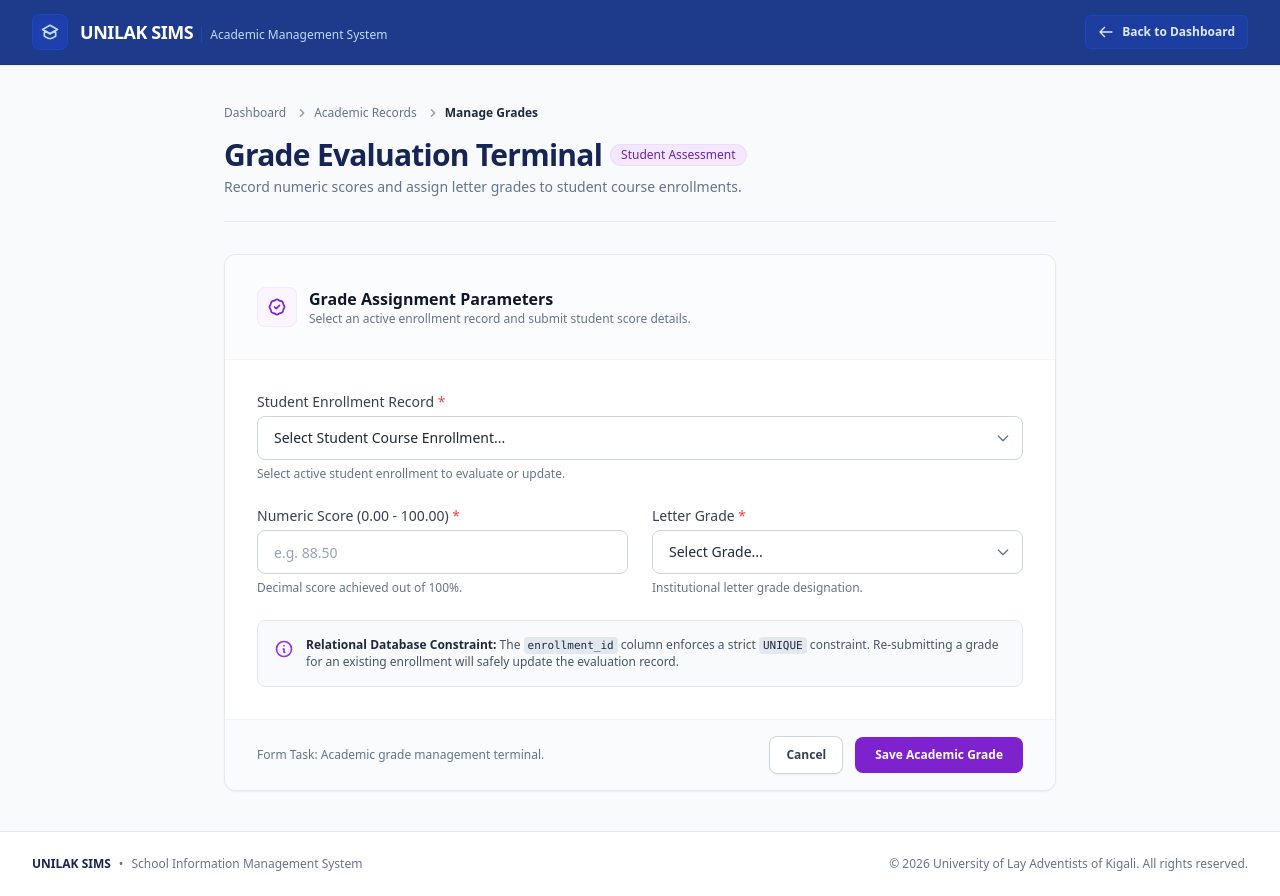
After one commit to Manzikevin/Database-Adminstaration-Assignment, a PHP site: page /manage_grades.php in a window 1280 px wide. The commit adds this page. Run offline with PHP 8.4, Linux system fonts and the light colour scheme; tables that the repository leaves empty hold one stand-in row (values such as "Sample post"); some libraries are stand-ins or nearby versions.

Commit message:
Created manage Grades Form

```diff
--- /dev/null
+++ b/manage_grades.php
@@ -0,0 +1,287 @@
+<?php
+require_once 'config.php';
+
+$feedback = null;
+
+// Handle Form Submission
+if ($_SERVER['REQUEST_METHOD'] === 'POST') {
+    $enrollment_id = filter_var($_POST['enrollment_id'] ?? null, FILTER_VALIDATE_INT);
+    $numeric_score = filter_var($_POST['numeric_score'] ?? null, FILTER_VALIDATE_FLOAT);
+    $letter_grade  = strtoupper(trim($_POST['letter_grade'] ?? ''));
+
+    if ($enrollment_id && $numeric_score !== false && !empty($letter_grade)) {
+        if ($numeric_score >= 0 && $numeric_score <= 100) {
+            try {
+                // Upsert: Insert or Update if enrollment_id grade record already exists
+                $stmt = $pdo->prepare("
+                    INSERT INTO grades (enrollment_id, numeric_score, letter_grade)
+                    VALUES (?, ?, ?)
+                    ON DUPLICATE KEY UPDATE
+                        numeric_score = VALUES(numeric_score),
+                        letter_grade = VALUES(letter_grade)
+                ");
+                $stmt->execute([$enrollment_id, $numeric_score, $letter_grade]);
+                $feedback = ['status' => 'success', 'message' => 'Student academic grade recorded successfully!'];
+            } catch (PDOException $e) {
+                $feedback = ['status' => 'error', 'message' => 'Database Exception: ' . $e->getMessage()];
+            }
+        } else {
+            $feedback = ['status' => 'error', 'message' => 'Numeric score must be between 0.00 and 100.00.'];
+        }
+    } else {
+        $feedback = ['status' => 'error', 'message' => 'All grade evaluation fields are required.'];
+    }
+}
+
+// Fetch Active Enrollments with Student & Course Context
+$enrollments = $pdo->query("
+    SELECT
+        e.enrollment_id,
+        CONCAT(s.first_name, ' ', s.last_name) AS student_name,
+        s.email,
+        co.course_code,
+        co.course_title,
+        cl.semester,
+        g.grade_id,
+        g.numeric_score,
+        g.letter_grade
+    FROM enrollments e
+    JOIN students s ON e.student_id = s.student_id
+    JOIN classes cl ON e.class_id = cl.class_id
+    JOIN courses co ON cl.course_id = co.course_id
+    LEFT JOIN grades g ON e.enrollment_id = g.enrollment_id
+    ORDER BY e.enrollment_id DESC
+")->fetchAll();
+?>
+<!DOCTYPE html>
+<html lang="en" class="h-full bg-slate-50">
+
+<head>
+    <meta charset="UTF-8">
+    <meta name="viewport" content="width=device-width, initial-scale=1.0">
+    <title>Manage Grades - UNILAK SIMS</title>
+    <script src="https://cdn.tailwindcss.com"></script>
+    <script defer src="https://cdn.jsdelivr.net/npm/alpinejs@3.x.x/dist/cdn.min.js"></script>
+    <script src="https://cdn.jsdelivr.net/npm/sweetalert2@11"></script>
+</head>
+
+<body class="font-sans text-slate-800 min-h-full flex flex-col antialiased selection:bg-blue-900 selection:text-white">
+
+    <!-- Application Top Bar Header -->
+    <header class="bg-blue-900 text-white border-b border-blue-950/20 shadow-sm sticky top-0 z-30">
+        <div class="max-w-7xl mx-auto px-4 sm:px-6 lg:px-8 h-16 flex items-center justify-between">
+
+            <!-- Brand & Identifier -->
+            <div class="flex items-center space-x-3">
+                <div class="w-9 h-9 bg-blue-800 rounded-lg flex items-center justify-center font-bold text-white shadow-inner border border-blue-700/50">
+                    <svg class="w-5 h-5 text-blue-200" fill="none" stroke="currentColor" viewBox="0 0 24 24">
+                        <path stroke-linecap="round" stroke-linejoin="round" stroke-width="2" d="M12 14l9-5-9-5-9 5 9 5z" />
+                        <path stroke-linecap="round" stroke-linejoin="round" stroke-width="2" d="M12 14l6.16-3.422a12.083 12.083 0 01.665 6.479A11.952 11.952 0 0112 20.055a11.952 11.952 0 01-6.824-2.998 12.078 12.078 0 01.665-6.479L12 14z" />
+                    </svg>
+                </div>
+                <div class="flex items-baseline space-x-2">
+                    <a href="index.php" class="text-lg font-bold tracking-tight text-white hover:text-blue-100 transition">UNILAK SIMS</a>
+                    <span class="hidden sm:inline-block text-xs text-blue-200 border-l border-blue-700/60 pl-2 font-normal">Academic Management System</span>
+                </div>
+            </div>
+
+            <!-- Header Action -->
+            <a href="index.php" class="inline-flex items-center space-x-2 text-xs font-semibold text-blue-100 hover:text-white bg-blue-800/60 hover:bg-blue-800 px-3 py-2 rounded-md border border-blue-700/50 transition duration-150">
+                <svg class="w-4 h-4" fill="none" stroke="currentColor" viewBox="0 0 24 24">
+                    <path stroke-linecap="round" stroke-linejoin="round" stroke-width="2" d="M10 19l-7-7m0 0l7-7m-7 7h18" />
+                </svg>
+                <span>Back to Dashboard</span>
+            </a>
+        </div>
+    </header>
+
+    <!-- Main Content Container -->
+    <main class="flex-grow max-w-4xl w-full mx-auto px-4 sm:px-6 lg:px-8 py-8 sm:py-10">
+
+        <!-- Breadcrumb Navigation -->
+        <nav class="flex text-xs font-medium text-slate-500 mb-4" aria-label="Breadcrumb">
+            <ol class="inline-flex items-center space-x-1 sm:space-x-2">
+                <li class="inline-flex items-center">
+                    <a href="index.php" class="hover:text-blue-900 transition">Dashboard</a>
+                </li>
+                <li>
+                    <div class="flex items-center">
+                        <svg class="w-4 h-4 text-slate-400" fill="currentColor" viewBox="0 0 20 20">
+                            <path fill-rule="evenodd" d="M7.293 14.707a1 1 0 010-1.414L10.586 10 7.293 6.707a1 1 0 011.414-1.414l4 4a1 1 0 010 1.414l-4 4a1 1 0 01-1.414 0z" clip-rule="evenodd"></path>
+                        </svg>
+                        <span class="ml-1 text-slate-500">Academic Records</span>
+                    </div>
+                </li>
+                <li aria-current="page">
+                    <div class="flex items-center">
+                        <svg class="w-4 h-4 text-slate-400" fill="currentColor" viewBox="0 0 20 20">
+                            <path fill-rule="evenodd" d="M7.293 14.707a1 1 0 010-1.414L10.586 10 7.293 6.707a1 1 0 011.414-1.414l4 4a1 1 0 010 1.414l-4 4a1 1 0 01-1.414 0z" clip-rule="evenodd"></path>
+                        </svg>
+                        <span class="ml-1 font-semibold text-slate-800">Manage Grades</span>
+                    </div>
+                </li>
+            </ol>
+        </nav>
+
+        <!-- Page Header -->
+        <div class="mb-8 flex flex-col sm:flex-row sm:items-center sm:justify-between pb-6 border-b border-slate-200/80">
+            <div>
+                <div class="flex items-center space-x-2">
+                    <h1 class="text-2xl sm:text-3xl font-bold text-blue-950 tracking-tight">Grade Evaluation Terminal</h1>
+                    <span class="inline-flex items-center px-2.5 py-0.5 rounded-full text-xs font-medium bg-purple-100 text-purple-800 border border-purple-200/60">
+                        Student Assessment
+                    </span>
+                </div>
+                <p class="text-sm text-slate-500 mt-1">Record numeric scores and assign letter grades to student course enrollments.</p>
+            </div>
+        </div>
+
+        <!-- Form Main Panel -->
+        <div class="bg-white rounded-xl shadow-sm border border-slate-200/90 overflow-hidden">
+            <form action="manage_grades.php" method="POST" class="divide-y divide-slate-100">
+
+                <!-- Internal Section Header -->
+                <div class="p-6 sm:p-8 bg-slate-50/50">
+                    <div class="flex items-center space-x-3">
+                        <div class="w-10 h-10 rounded-lg bg-purple-50 border border-purple-100 flex items-center justify-center text-purple-700 shrink-0">
+                            <svg class="w-5 h-5" fill="none" stroke="currentColor" viewBox="0 0 24 24">
+                                <path stroke-linecap="round" stroke-linejoin="round" stroke-width="2" d="M9 12l2 2 4-4M7.835 4.697a3.42 3.42 0 001.946-.806 3.42 3.42 0 014.438 0 3.42 3.42 0 001.946.806 3.42 3.42 0 013.138 3.138 3.42 3.42 0 00.806 1.946 3.42 3.42 0 010 4.438 3.42 3.42 0 00-.806 1.946 3.42 3.42 0 01-3.138 3.138 3.42 3.42 0 00-1.946.806 3.42 3.42 0 01-4.438 0 3.42 3.42 0 00-1.946-.806 3.42 3.42 0 01-3.138-3.138 3.42 3.42 0 00-.806-1.946 3.42 3.42 0 010-4.438 3.42 3.42 0 00.806-1.946 3.42 3.42 0 013.138-3.138z" />
+                            </svg>
+                        </div>
+                        <div>
+                            <h2 class="text-base font-semibold text-slate-900">Grade Assignment Parameters</h2>
+                            <p class="text-xs text-slate-500">Select an active enrollment record and submit student score details.</p>
+                        </div>
+                    </div>
+                </div>
+
+                <!-- Form Controls Grid -->
+                <div class="p-6 sm:p-8 space-y-6">
+
+                    <!-- Student Enrollment Selection -->
+                    <div>
+                        <label for="enrollment_id" class="block text-sm font-medium text-slate-700 mb-1">
+                            Student Enrollment Record <span class="text-red-500">*</span>
+                        </label>
+                        <div class="relative">
+                            <select id="enrollment_id" name="enrollment_id" required
+                                class="w-full h-11 px-4 pr-10 border border-slate-300 rounded-lg text-slate-800 focus:outline-none focus:ring-2 focus:ring-purple-600 focus:border-purple-600 text-sm bg-white transition duration-150 appearance-none">
+                                <option value="">Select Student Course Enrollment...</option>
+                                <?php foreach ($enrollments as $enr): ?>
+                                    <option value="<?= $enr['enrollment_id']; ?>">
+                                        <?= htmlspecialchars($enr['student_name'] . ' — ' . $enr['course_code'] . ' (' . $enr['semester'] . ')'); ?>
+                                        <?= $enr['grade_id'] ? ' [Current Grade: ' . htmlspecialchars($enr['letter_grade']) . ' (' . htmlspecialchars($enr['numeric_score']) . ')]' : ' [No Grade Recorded]'; ?>
+                                    </option>
+                                <?php endforeach; ?>
+                            </select>
+                            <div class="pointer-events-none absolute inset-y-0 right-0 flex items-center px-3 text-slate-500">
+                                <svg class="w-4 h-4" fill="none" stroke="currentColor" viewBox="0 0 24 24">
+                                    <path stroke-linecap="round" stroke-linejoin="round" stroke-width="2" d="M19 9l-7 7-7-7" />
+                                </svg>
+                            </div>
+                        </div>
+                        <p class="mt-1.5 text-xs text-slate-500">Select active student enrollment to evaluate or update.</p>
+                    </div>
+
+                    <!-- Evaluation Inputs Grid -->
+                    <div class="grid grid-cols-1 sm:grid-cols-2 gap-6">
+                        <!-- Numeric Score -->
+                        <div>
+                            <label for="numeric_score" class="block text-sm font-medium text-slate-700 mb-1">
+                                Numeric Score (0.00 - 100.00) <span class="text-red-500">*</span>
+                            </label>
+                            <input type="number" step="0.01" min="0" max="100" id="numeric_score" name="numeric_score" placeholder="e.g. 88.50" required
+                                class="w-full h-11 px-4 border border-slate-300 rounded-lg text-slate-800 placeholder-slate-400 focus:outline-none focus:ring-2 focus:ring-purple-600 focus:border-purple-600 text-sm transition duration-150">
+                            <p class="mt-1.5 text-xs text-slate-500">Decimal score achieved out of 100%.</p>
+                        </div>
+
+                        <!-- Letter Grade -->
+                        <div>
+                            <label for="letter_grade" class="block text-sm font-medium text-slate-700 mb-1">
+                                Letter Grade <span class="text-red-500">*</span>
+                            </label>
+                            <div class="relative">
+                                <select id="letter_grade" name="letter_grade" required
+                                    class="w-full h-11 px-4 pr-10 border border-slate-300 rounded-lg text-slate-800 focus:outline-none focus:ring-2 focus:ring-purple-600 focus:border-purple-600 text-sm bg-white transition duration-150 appearance-none">
+                                    <option value="">Select Grade...</option>
+                                    <option value="A+">A+ (90 - 100)</option>
+                                    <option value="A">A (80 - 89)</option>
+                                    <option value="B+">B+ (75 - 79)</option>
+                                    <option value="B">B (70 - 74)</option>
+                                    <option value="C+">C+ (65 - 69)</option>
+                                    <option value="C">C (60 - 64)</option>
+                                    <option value="D+">D+ (55 - 59)</option>
+                                    <option value="D">D (50 - 54)</option>
+                                    <option value="F">F (0 - 49)</option>
+                                </select>
+                                <div class="pointer-events-none absolute inset-y-0 right-0 flex items-center px-3 text-slate-500">
+                                    <svg class="w-4 h-4" fill="none" stroke="currentColor" viewBox="0 0 24 24">
+                                        <path stroke-linecap="round" stroke-linejoin="round" stroke-width="2" d="M19 9l-7 7-7-7" />
+                                    </svg>
+                                </div>
+                            </div>
+                            <p class="mt-1.5 text-xs text-slate-500">Institutional letter grade designation.</p>
+                        </div>
+                    </div>
+
+                    <!-- Informational Context Panel -->
+                    <div class="p-4 rounded-lg bg-slate-50 border border-slate-200 text-xs text-slate-600 flex items-start space-x-3">
+                        <svg class="w-5 h-5 text-purple-600 shrink-0 mt-0.5" fill="none" stroke="currentColor" viewBox="0 0 24 24">
+                            <path stroke-linecap="round" stroke-linejoin="round" stroke-width="2" d="M13 16h-1v-4h-1m1-4h.01M21 12a9 9 0 11-18 0 9 9 0 0118 0z" />
+                        </svg>
+                        <div>
+                            <span class="font-semibold text-slate-800">Relational Database Constraint:</span>
+                            The <code class="font-mono bg-slate-200 px-1 py-0.5 rounded text-[11px] text-slate-800">enrollment_id</code> column enforces a strict <code class="font-mono bg-slate-200 px-1 py-0.5 rounded text-[11px] text-slate-800">UNIQUE</code> constraint. Re-submitting a grade for an existing enrollment will safely update the evaluation record.
+                        </div>
+                    </div>
+
+                </div>
+
+                <!-- Action Footer Bar -->
+                <div class="px-6 py-4 sm:px-8 bg-slate-50/80 border-t border-slate-200/80 flex flex-col sm:flex-row sm:items-center sm:justify-between gap-3">
+                    <span class="text-xs text-slate-500">Form Task: Academic grade management terminal.</span>
+                    <div class="flex items-center space-x-3 self-end sm:self-auto">
+                        <a href="index.php" class="px-4 py-2.5 rounded-lg border border-slate-300 text-xs font-semibold text-slate-700 bg-white hover:bg-slate-50 transition duration-150 shadow-sm focus:outline-none focus:ring-2 focus:ring-offset-1 focus:ring-slate-300">
+                            Cancel
+                        </a>
+                        <button type="submit" class="px-5 py-2.5 rounded-lg text-xs font-semibold text-white bg-purple-700 hover:bg-purple-600 active:bg-purple-800 transition duration-150 shadow-sm focus:outline-none focus:ring-2 focus:ring-offset-1 focus:ring-purple-700">
+                            Save Academic Grade
+                        </button>
+                    </div>
+                </div>
+
+            </form>
+        </div>
+    </main>
+
+    <!-- Professional Subtle Footer -->
+    <footer class="mt-auto py-6 border-t border-slate-200 bg-white text-slate-500">
+        <div class="max-w-7xl mx-auto px-4 sm:px-6 lg:px-8 flex flex-col sm:flex-row items-center justify-between text-xs gap-2">
+            <div class="flex items-center space-x-2">
+                <span class="font-semibold text-blue-950">UNILAK SIMS</span>
+                <span>&bull;</span>
+                <span>School Information Management System</span>
+            </div>
+            <div>
+                &copy; <?= date('Y'); ?> University of Lay Adventists of Kigali. All rights reserved.
+            </div>
+        </div>
+    </footer>
+
+    <!-- SweetAlert Toast Notifications -->
+    <script>
+        <?php if ($feedback): ?>
+            Swal.fire({
+                toast: true,
+                position: 'top-end',
+                icon: '<?= $feedback['status']; ?>',
+                title: '<?= addslashes($feedback['message']); ?>',
+                showConfirmButton: false,
+                timer: 3500,
+                timerProgressBar: true
+            });
+        <?php endif; ?>
+    </script>
+</body>
+
+</html>
```
Also changed, not shown: manage_instructors.php (+71 -10 lines), 1 other file.
